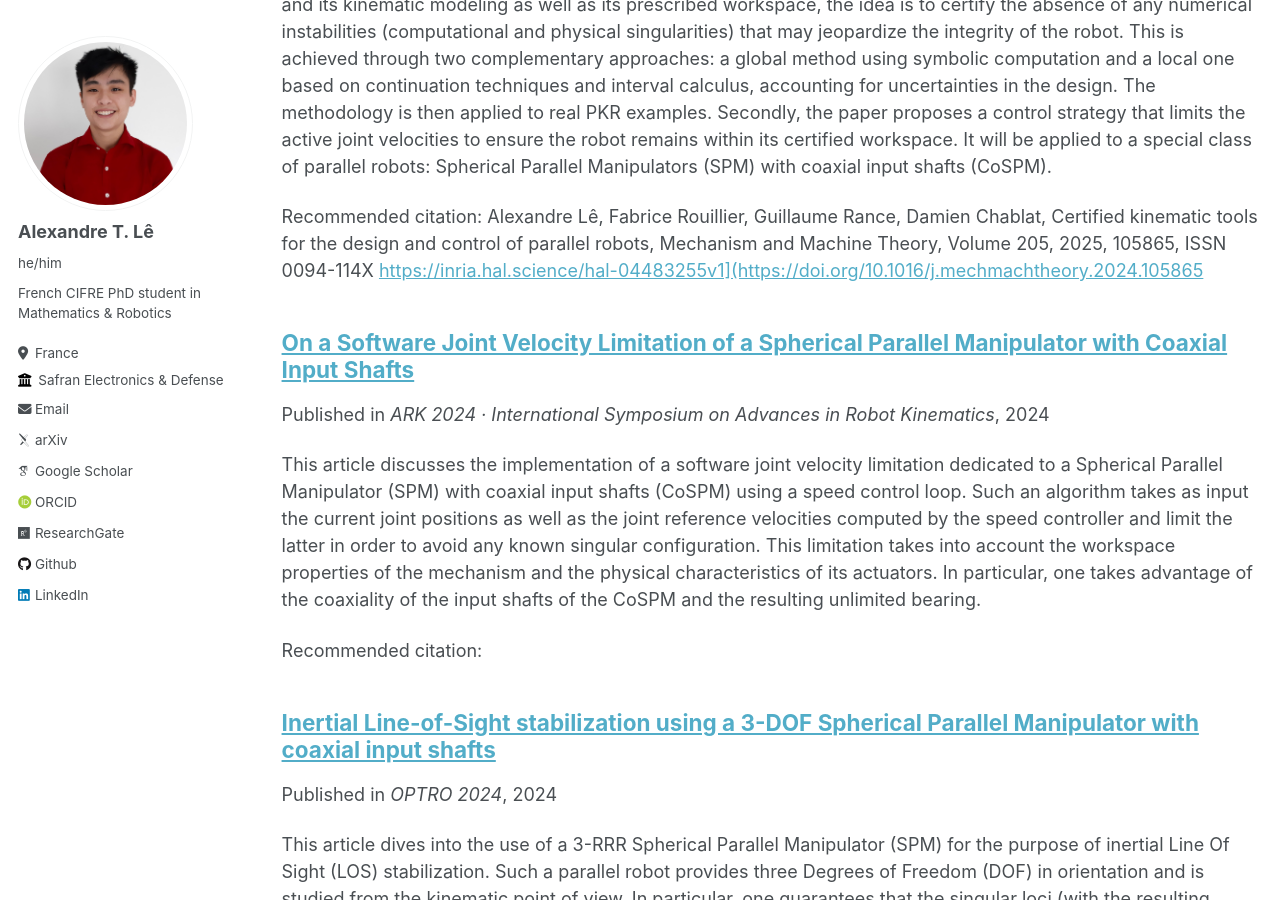
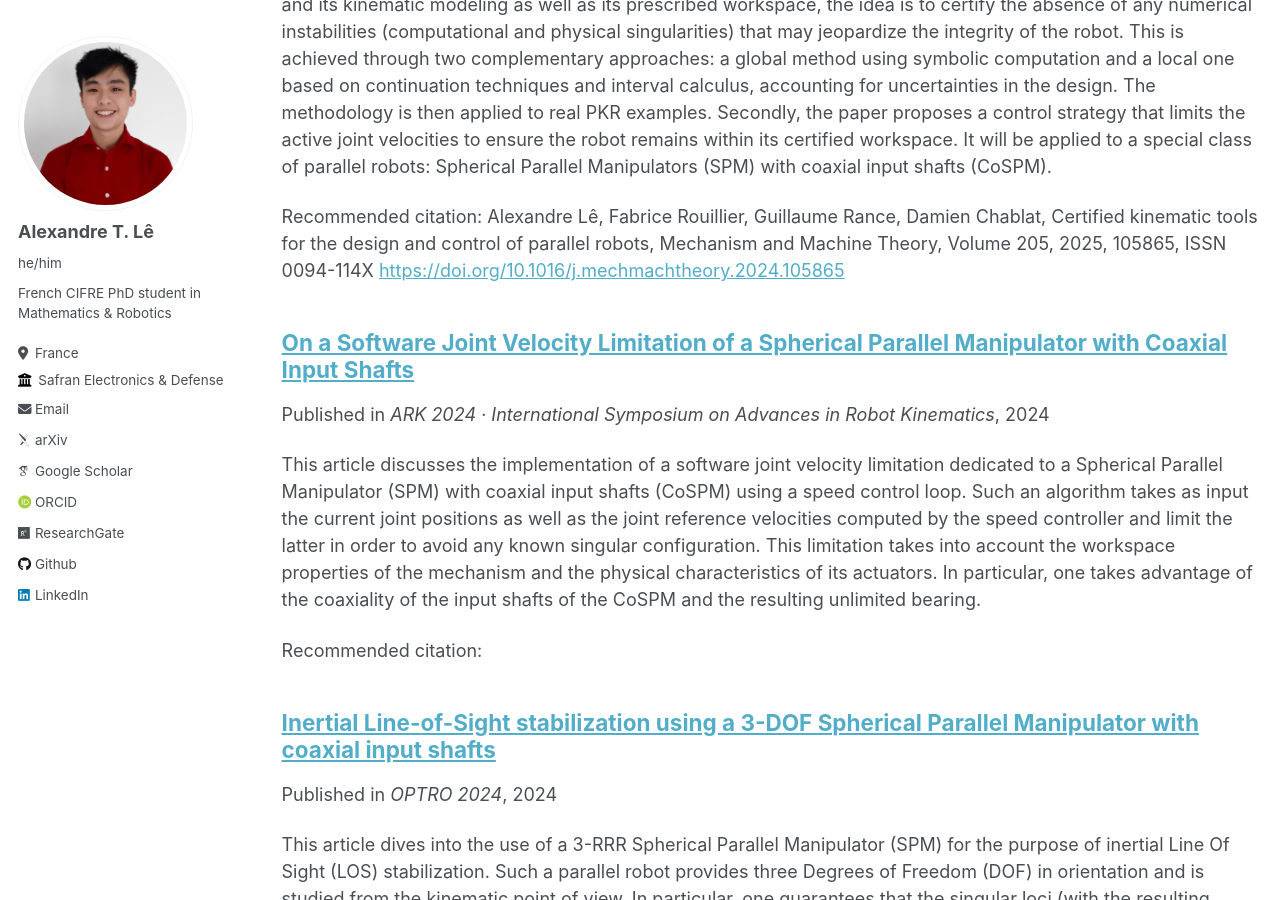
Before and after one commit to alexandre-tle/alexandre-tle.github.io, a Jekyll site: the page built from _pages/publications.md, in a window 1280 px wide and 900 px high, scrolled down 391 px. Built offline with Jekyll 4.4.1, drawn with Linux system fonts in a browser that asks for light colours; some web fonts are replaced; part of the change alters nothing that is shown.

Commit message:
Update 2025_MMT.md

```diff
--- a/_publications/2025_MMT.md
+++ b/_publications/2025_MMT.md
@@ -1,10 +1,10 @@
 ---
 title: "Certified kinematic tools for the design and control of parallel robots"
 collection: publications
-permalink: https://inria.hal.science/hal-04483255v1](https://doi.org/10.1016/j.mechmachtheory.2024.105865
+permalink: https://doi.org/10.1016/j.mechmachtheory.2024.105865
 excerpt: 'This paper presents a methodology for the design and control of Parallel Kinematic Robots (PKRs). First, one focuses on the problematics of design. In particular, given a parallel mechanism defined by its design parameters and its kinematic modeling as well as its prescribed workspace, the idea is to certify the absence of any numerical instabilities (computational and physical singularities) that may jeopardize the integrity of the robot. This is achieved through two complementary approaches: a global method using symbolic computation and a local one based on continuation techniques and interval calculus, accounting for uncertainties in the design. The methodology is then applied to real PKR examples. Secondly, the paper proposes a control strategy that limits the active joint velocities to ensure the robot remains within its certified workspace. It will be applied to a special class of parallel robots: Spherical Parallel Manipulators (SPM) with coaxial input shafts (CoSPM).'
 date: 2025-03-01
 venue: 'Mechanism and Machine Theory 2025'
-paperurl: 'https://inria.hal.science/hal-04483255v1](https://doi.org/10.1016/j.mechmachtheory.2024.105865'
+paperurl: 'https://doi.org/10.1016/j.mechmachtheory.2024.105865'
 citation: 'Alexandre Lê, Fabrice Rouillier, Guillaume Rance, Damien Chablat, Certified kinematic tools for the design and control of parallel robots, Mechanism and Machine Theory, Volume 205, 2025, 105865, ISSN 0094-114X'
 ---
```
